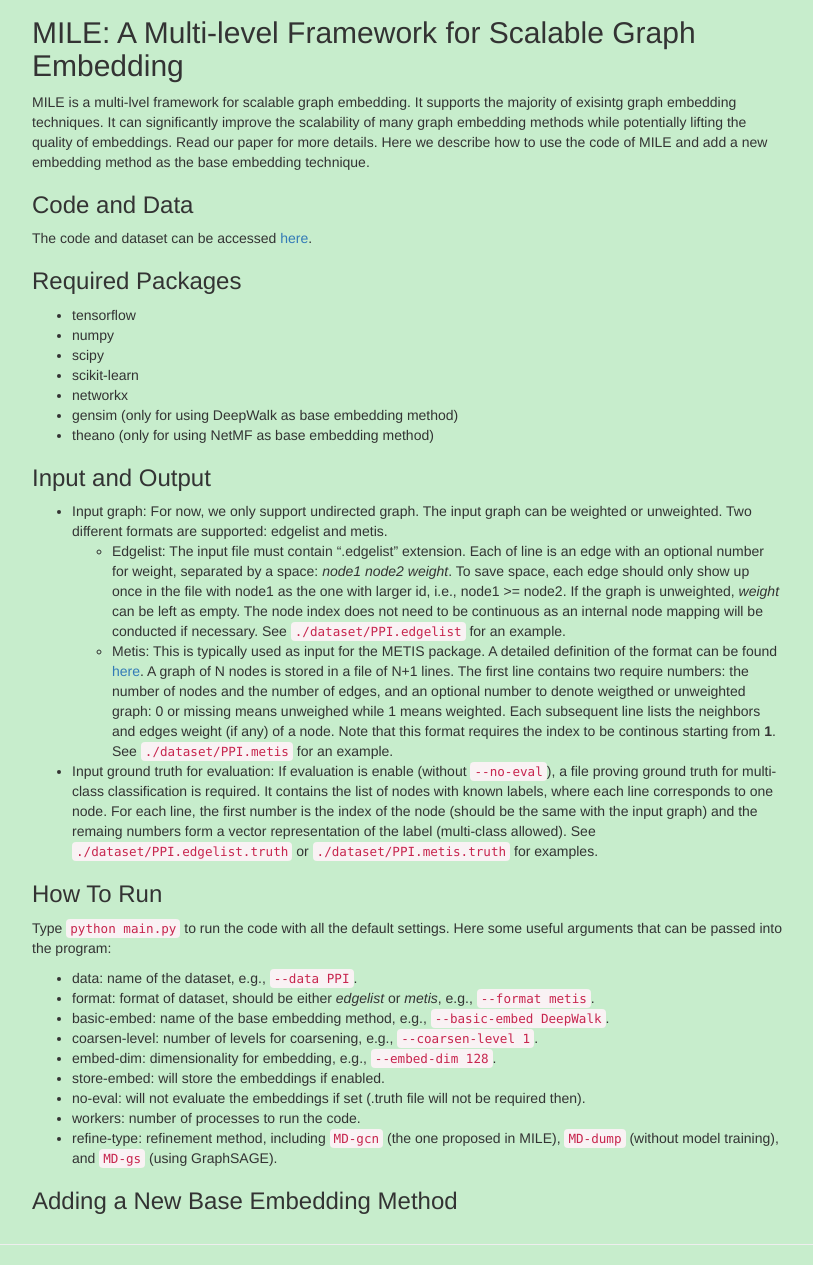
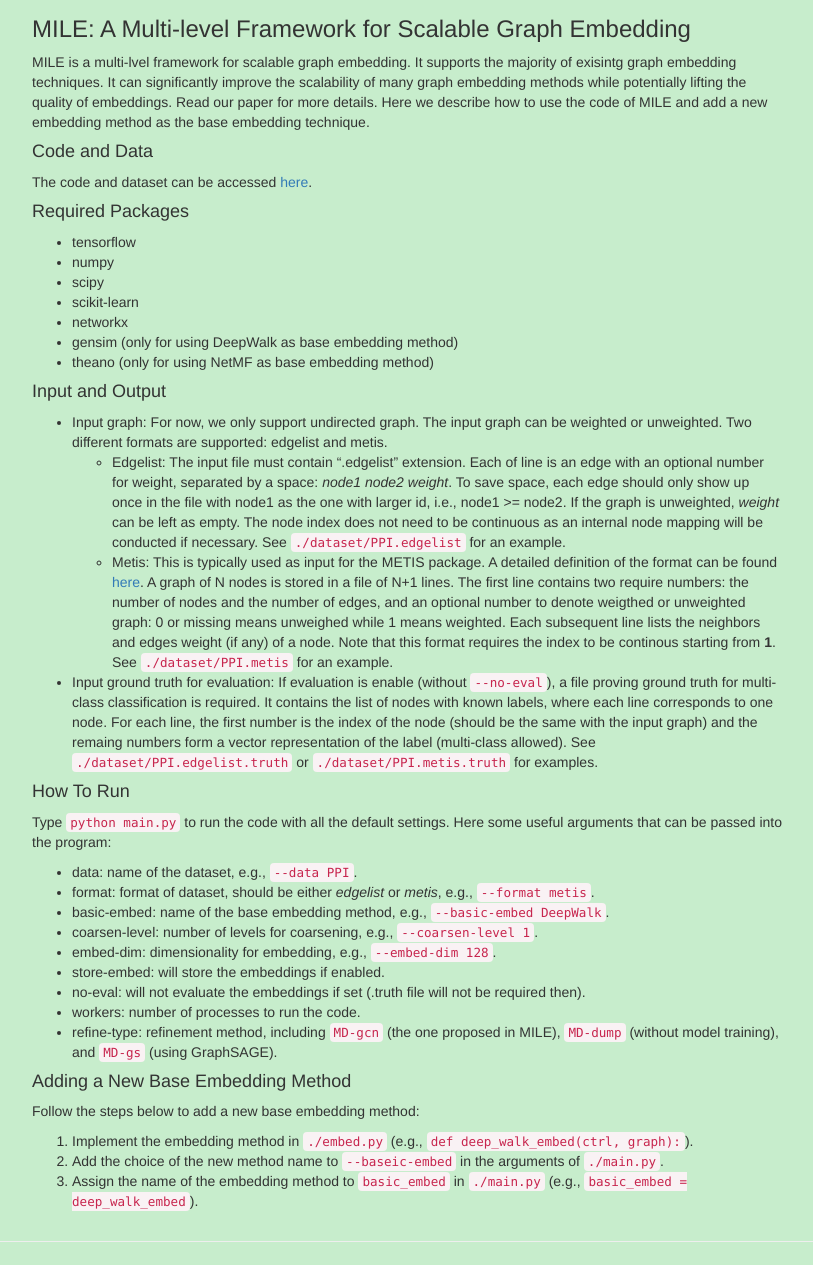
Before and after one commit to BuckeyeDM/BuckeyeDM.github.io, a Jekyll site: the page built from MILE.md, in a window 1280 px wide, cut to the strip 104-1369 px from the top of the page. Shown: the whole strip, without its empty margins (38-851 px from the left). Built offline with Jekyll 4.4.1, drawn with Linux system fonts in a browser that asks for light colours.

Commit message:
update docs

```diff
--- a/MILE.md
+++ b/MILE.md
@@ -5,15 +5,15 @@ excludedFromNav: true
 hideRight: true
 permalink: /MILE/
 ---
-## MILE: A Multi-level Framework for Scalable Graph Embedding
+### MILE: A Multi-level Framework for Scalable Graph Embedding
 MILE is a multi-lvel framework for scalable graph embedding. It supports the majority of exisintg graph embedding techniques.
 It can significantly improve the scalability of many graph embedding methods while potentially lifting the quality of embeddings.
 Read our paper for more details. Here we describe how to use the code of MILE and add a new embedding method as the base embedding technique.
 
-### Code and Data
+#### Code and Data
 The code and dataset can be accessed [here](http://web.cse.ohio-state.edu/~liang.420/MILE_CODE.zip).
 
-### Required Packages
+#### Required Packages
 * tensorflow
 * numpy
 * scipy
@@ -22,14 +22,14 @@ The code and dataset can be accessed [here](http://web.cse.ohio-state.edu/~liang
 * gensim (only for using DeepWalk as base embedding method)
 * theano (only for using NetMF as base embedding method)
 
-### Input and Output
+#### Input and Output
 * Input graph: For now, we only support undirected graph. The input graph can be weighted or unweighted. Two different formats are supported: edgelist and metis.
   - Edgelist: The input file must contain ".edgelist" extension. Each of line is an edge with an optional number for weight, separated by a space: *node1 node2 weight*. To save space, each edge should only show up once in the file with node1 as the one with larger id, i.e., node1 >= node2. If the graph is unweighted, *weight* can be left as empty. The node index does not need to be continuous as an internal node mapping will be conducted if necessary. See `./dataset/PPI.edgelist` for an example.
   - Metis: This is typically used as input for the METIS package. A detailed definition of the format can be found [here](http://people.sc.fsu.edu/~jburkardt/data/metis_graph/metis_graph.html). A graph of N nodes is stored in a file of N+1 lines. The first line contains two require numbers: the number of nodes and the number of edges, and an optional number to denote weigthed or unweighted graph: 0 or missing means unweighed while 1 means weighted. Each subsequent line lists the neighbors and edges weight (if any) of a node. Note that this format requires the index to be continous starting from **1**. See `./dataset/PPI.metis` for an example.
 
 * Input ground truth for evaluation: If evaluation is enable (without `--no-eval`), a file proving ground truth for multi-class classification is required. It contains the list of nodes with known labels, where each line corresponds to one node. For each line, the first number is the index of the node (should be the same with the input graph) and the remaing numbers form a vector representation of the label (multi-class allowed). See `./dataset/PPI.edgelist.truth` or `./dataset/PPI.metis.truth` for examples.
 
-### How To Run
+#### How To Run
 Type `python main.py` to run the code with all the default settings. Here some useful arguments that can be passed into the program:
 * data: name of the dataset, e.g., `--data PPI`.
 * format: format of dataset, should be either *edgelist* or *metis*, e.g., `--format metis`.
@@ -42,4 +42,8 @@ Type `python main.py` to run the code with all the default settings. Here some u
 * refine-type: refinement method, including `MD-gcn` (the one proposed in MILE), `MD-dump` (without model training), and `MD-gs` (using GraphSAGE).
 
 
-### Adding a New Base Embedding Method
+#### Adding a New Base Embedding Method
+Follow the steps below to add a new base embedding method:
+  1. Implement the embedding method in `./embed.py` (e.g., `def deep_walk_embed(ctrl, graph):`).
+  2. Add the choice of the new method name to `--baseic-embed` in the arguments of `./main.py`.
+  3. Assign the name of the embedding method to `basic_embed` in `./main.py` (e.g., `basic_embed = deep_walk_embed`).
```
